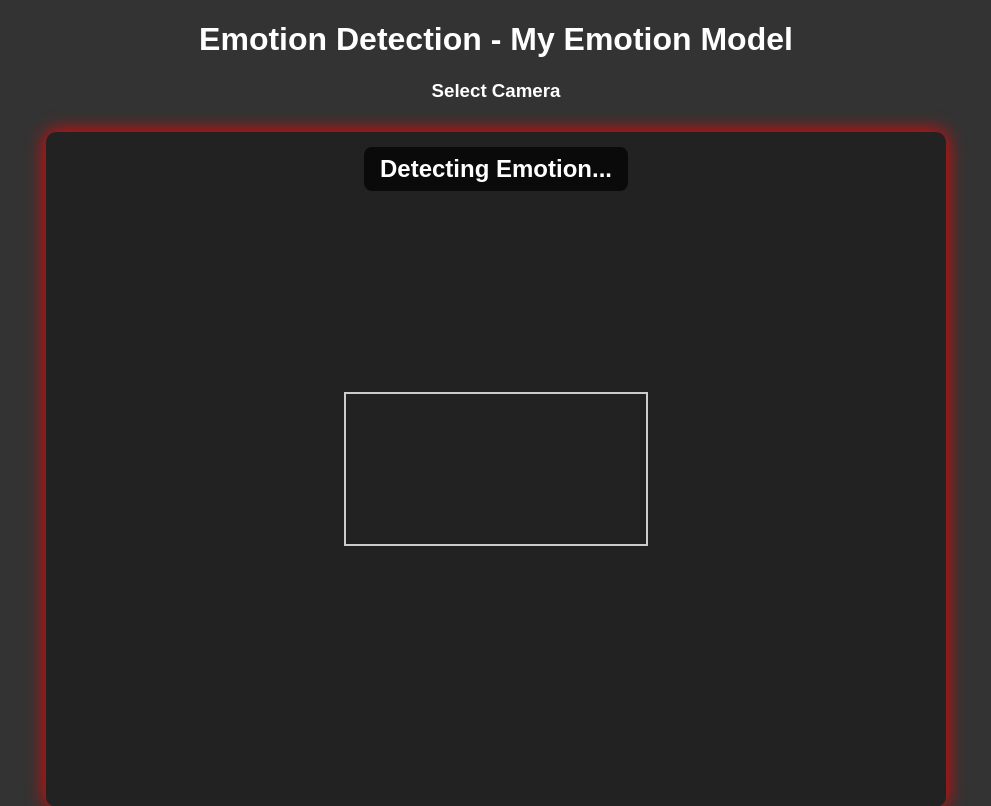
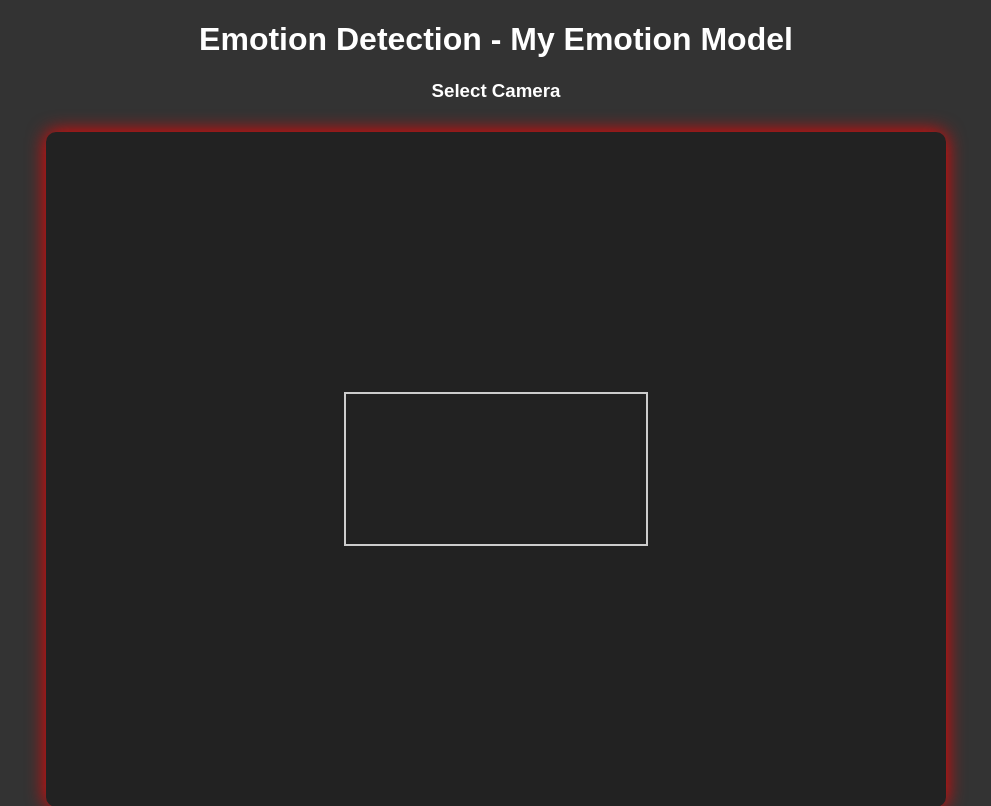
Before and after one commit to MY-starG/Real-Time-Emotion-Detection, a Flask app: page /page2 in a window 1280 px wide. Shown: the top 806 px of the page, without its empty margins (144-1135 px from the left). Run offline with Flask 3, Linux system fonts and the light colour scheme.

Commit message:
Update MY EMOTION.html

```diff
--- a/templates/MY EMOTION.html
+++ b/templates/MY EMOTION.html
@@ -1,49 +1,27 @@
 <!DOCTYPE html>
 <html lang="en">
 <head>
-  <meta charset="UTF-8" />
-  <meta name="viewport" content="width=device-width, initial-scale=1.0"/>
+  <meta charset="UTF-8">
+  <meta name="viewport" content="width=device-width, initial-scale=1.0">
   <title>Emotion Detection - My Emotion Model</title>
   <link rel="stylesheet" href="static/page.css">
-  <style>
-    #emotion-box {
-      position: absolute;
-      top: 15px;
-      left: 50%;
-      transform: translateX(-50%);
-      font-size: 1.5rem;
-      font-weight: bold;
-      padding: 8px 16px;
-      border-radius: 8px;
-      color: #fff;
-      background-color: rgba(0, 0, 0, 0.7);
-    }
-
-    .emotion-Angry { background-color: #ff0000; }
-    .emotion-Disgust { background-color: #008000; }
-    .emotion-Fear { background-color: #0000ff; }
-    .emotion-Happy { background-color: #00ff00; color: #000; }
-    .emotion-Sad { background-color: #ffff00; color: #000; }
-    .emotion-Surprise { background-color: #00ffff; color: #000; }
-    .emotion-Neutral { background-color: #ff00ff; }
-    .emotion-Contempt { background-color: #800080; }
-  </style>
 </head>
 <body>
   <h1 style="text-align: center;">Emotion Detection - My Emotion Model</h1>
 
-  <!-- Camera selection -->
+  <!-- Camera selection and live video -->
   <div style="text-align: center; margin-bottom: 20px;">
     <h3>Select Camera</h3>
-    <!-- Dropdown inserted by JS -->
+    <!-- Camera dropdown will be inserted by JavaScript -->
   </div>
 
-  <!-- Live video feed -->
-  <div id="video-container" style="text-align: center; position: relative;">
+  <div id="video-container" style="text-align: center;">
     <video id="video" autoplay playsinline style="max-width: 100%; border: 2px solid #ccc;"></video>
     <canvas id="canvas" style="display:none;"></canvas>
-    <div id="emotion-box" class="emotion-Neutral">Detecting Emotion...</div>
   </div>
+
+  <!-- Display detected emotion -->
+  <div id="emotion-display" style="text-align:center; font-size:1.2rem; margin-top:10px;"></div>
 
   <!-- Training graph -->
   <div style="text-align: center; margin-top: 30px;">
@@ -51,14 +29,13 @@
     <img src="/training_graph" alt="Training Graph">
   </div>
 
-  <!-- ROC curve -->
+  <!-- ROC curve and comparison -->
   <div style="text-align: center; margin-top: 30px;">
     <h3>My Emotion Model ROC Curve</h3>
     <img src="static/images/roc_curve_my_emotion_model.png" alt="My Emotion ROC Curve">
     <h3>Comparison Table between FER-2013 and Custom Model</h3>
   </div>
 
-  <!-- Comparison table -->
   <table class="comparison-table" style="margin:0 auto; border-collapse:collapse;">
     <thead>
       <tr>
@@ -68,22 +45,42 @@
       </tr>
     </thead>
     <tbody>
-      <tr><td>Emotion Classes</td><td>7 (Basic emotions)</td><td>8 (Including Contempt)</td></tr>
-      <tr><td>Image Resolution</td><td>48x48 pixels</td><td>96x96 pixels</td></tr>
-      <tr><td>Training Dataset Size</td><td>~35,000 images</td><td>~29,000 images</td></tr>
-      <tr><td>Accuracy</td><td>89%</td><td>92%</td></tr>
-      <tr><td>Log Loss</td><td>2.24</td><td>1.75</td></tr>
+      <tr>
+        <td>Emotion Classes</td>
+        <td>7 (Basic emotions)</td>
+        <td>8 (Including Contempt)</td>
+      </tr>
+      <tr>
+        <td>Image Resolution</td>
+        <td>48x48 pixels</td>
+        <td>96x96 pixels</td>
+      </tr>
+      <tr>
+        <td>Training Dataset Size</td>
+        <td>~35,000 images</td>
+        <td>~29,000 images</td>
+      </tr>
+      <tr>
+        <td>Accuracy</td>
+        <td>89%</td>
+        <td>92%</td>
+      </tr>
+      <tr>
+        <td>Log Loss</td>
+        <td>2.24</td>
+        <td>1.75</td>
+      </tr>
     </tbody>
   </table>
 
   <!-- Go back button -->
   <div style="text-align: center; margin-top: 30px;">
     <button class="animated-button" onclick="window.location.href='/'">
-      <span>Go Back to Home</span><span></span>
+      <span>Go Back to Home</span>
+      <span></span>
     </button>
   </div>
 
-  <!-- Reusable emotion detection JS -->
   <script src="static/page.js" defer></script>
 </body>
 </html>
```
